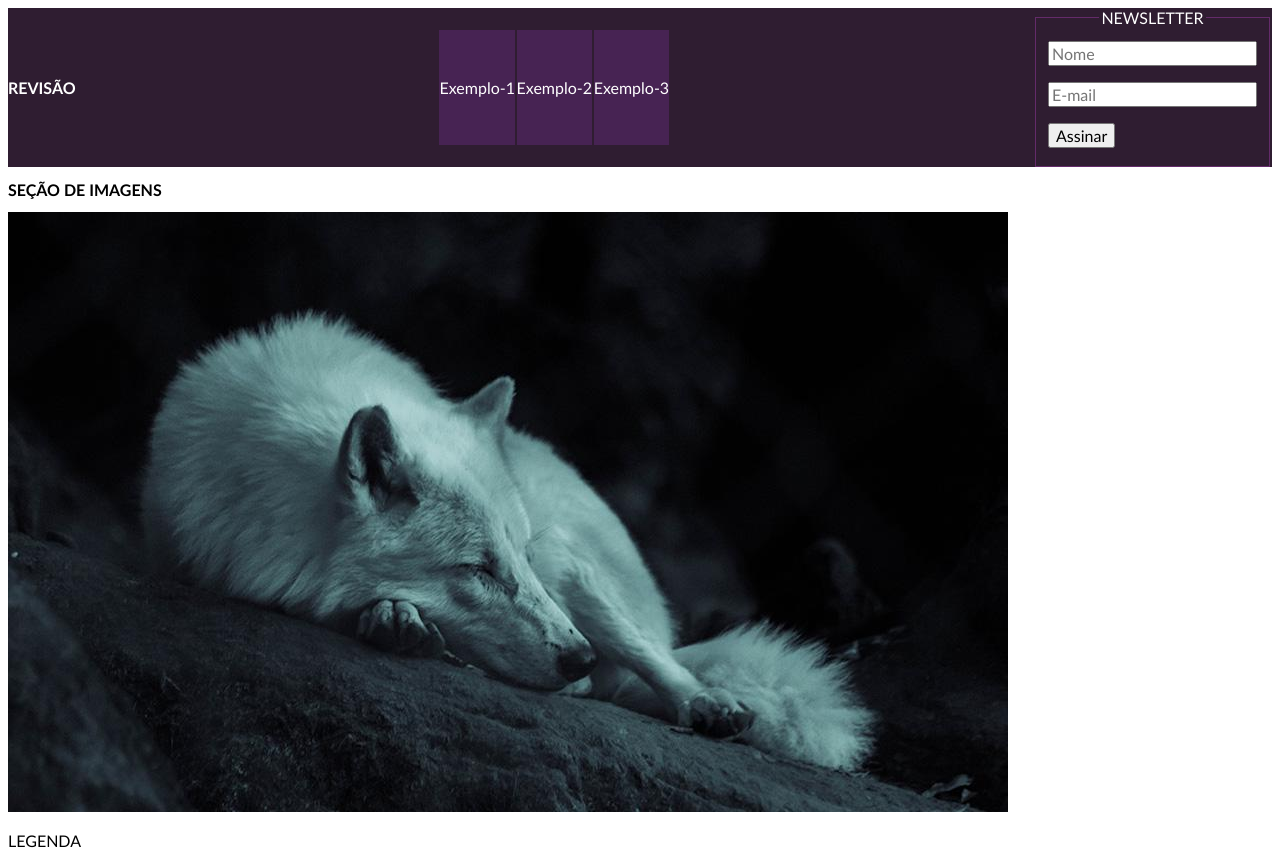
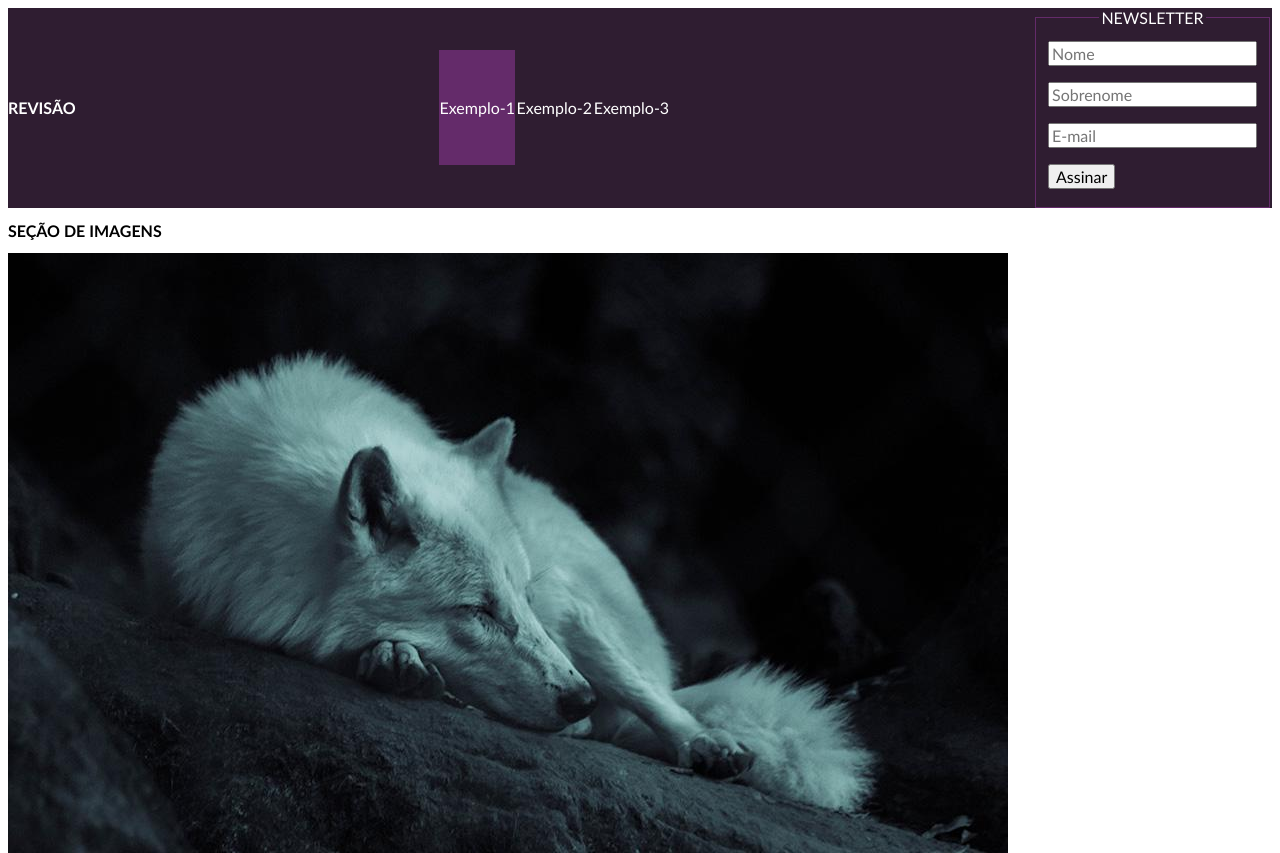
Before and after one commit to 1TDSPF-22/revisao-ps, a plain HTML site: page index.html in a window 1280 px wide. Shown: the top 853 px of the page. Drawn offline with Linux system fonts and the light colour scheme.

Commit message:
alteração no js

```diff
--- a/css/style.css
+++ b/css/style.css
@@ -22,7 +22,6 @@
 
 .menu >a{
     color: #fff;
-    background-color: #472353;
     padding: 3rem 0;
 }
 
@@ -50,3 +49,7 @@
 .cadastro legend{
     margin: 0 auto;
 }
+
+.active{
+    background-color: #642b6a;
+}
--- a/index.html
+++ b/index.html
@@ -13,7 +13,7 @@
         <header class="cabecalho">
         <h1 class="logo">REVISÃO</h1>
         <nav class="menu">
-            <a href="#">Exemplo-1</a>
+            <a href="#"class ="active">Exemplo-1</a>
             <a href="#">Exemplo-2</a>
             <a href="#">Exemplo-3</a>
         </nav>
@@ -22,6 +22,9 @@
                 <legend>NEWSLETTER</legend>
                 <div>
                     <input type="text" name="nmUser" id="nmUserId" placeholder="Nome">
+                </div>
+                <div>
+                    <input type="text" name="nmsUser" id="nmsUserId" placeholder="Sobrenome">
                 </div>
                 <div>
                     <input type="email" name="emailUser" id="emailUserId" placeholder="E-mail">
--- a/js/script.js
+++ b/js/script.js
@@ -17,6 +17,9 @@ function validaInputs(){
                 return
             }
         }
+
+        //PRECISAMOS DAR UM SUBMIT NO FORMULÁRIO
+        document.getElementsByClassName("cadastro")[0].submit()
 }
 
     //Atrelar um evento ao botão e criar uma função do corpo do evento
```
